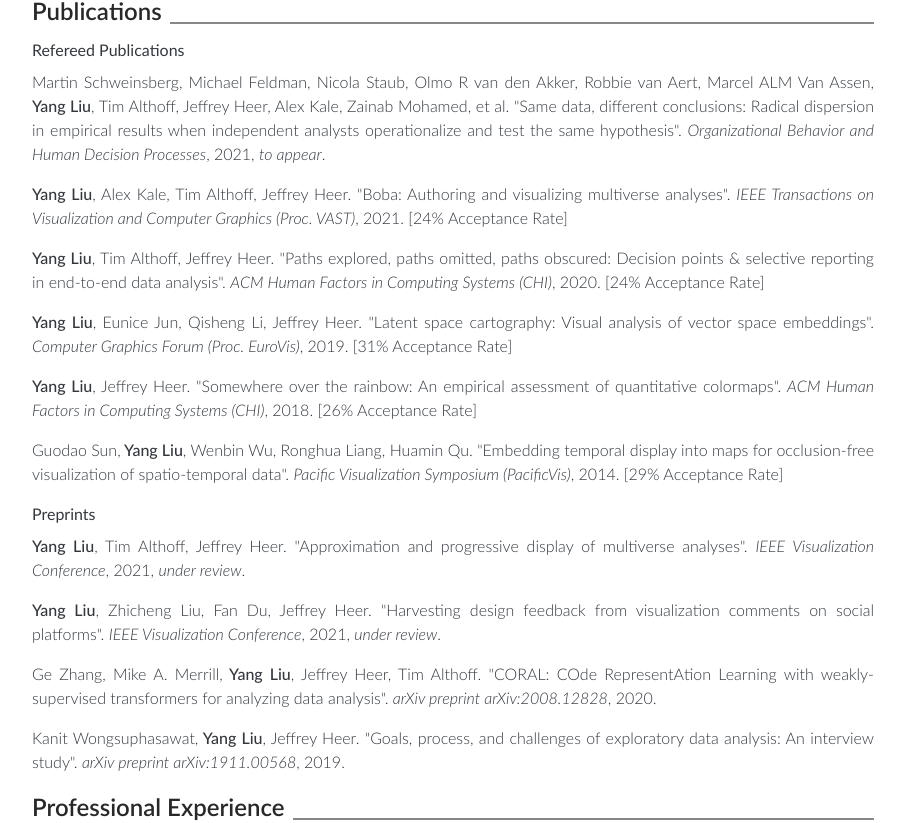
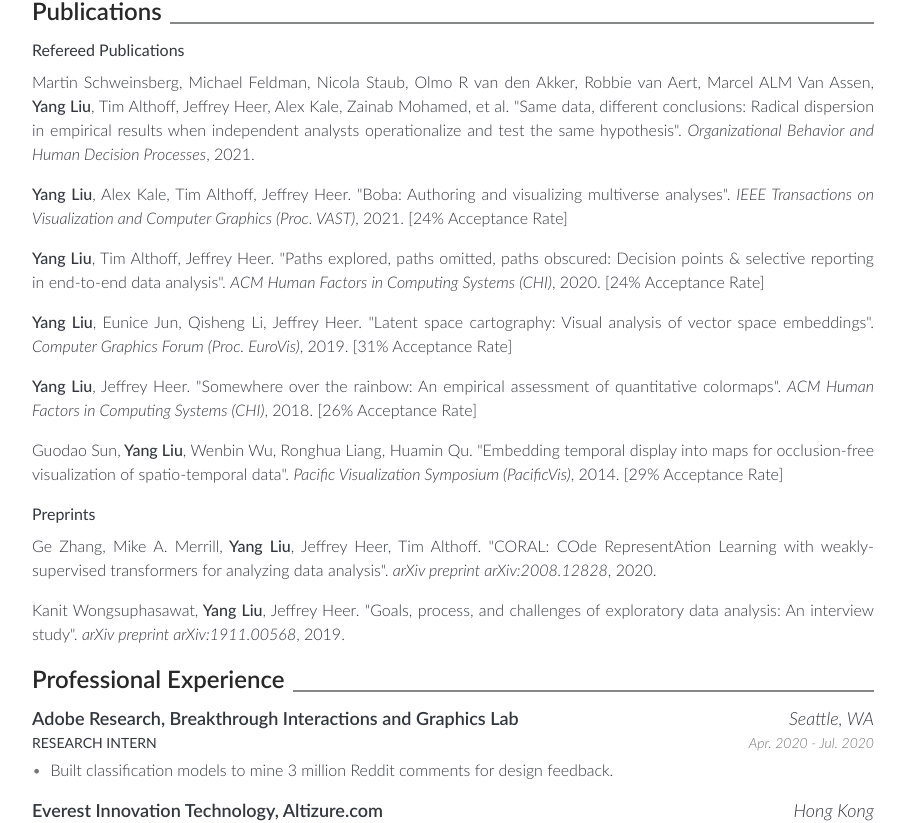
Before and after one commit to yyyliu/yyyliu.github.io, a Vue app: page /#/cv in a window 1280 px wide. Shown: the part 427-1250 px from the top of the page, without its empty margins (187-1092 px from the left). Built offline with nearby package versions, Linux system fonts and the light colour scheme.

Commit message:
Update CV

```diff
--- a/src/cv.js
+++ b/src/cv.js
@@ -68,21 +68,26 @@ const papers = [
     author: 'Martin Schweinsberg, Michael Feldman, Nicola Staub, Olmo R van den Akker, Robbie van Aert, Marcel ALM Van Assen, Yang Liu, Tim Althoff, Jeffrey Heer, Alex Kale, Zainab Mohamed, et al',
     title: 'Same data, different conclusions: Radical dispersion in empirical results when independent analysts operationalize and test the same hypothesis',
     venue: 'Organizational Behavior and Human Decision Processes',
-    time: '2021',
-    status: 'to appear'
+    volume: 165,
+    pages: '228-249',
+    time: '2021'
   },
   {
     author: 'Yang Liu, Alex Kale, Tim Althoff, Jeffrey Heer',
     title: 'Boba: Authoring and visualizing multiverse analyses',
     venue: 'IEEE Transactions on Visualization and Computer Graphics (Proc. VAST)',
     accept_rate: '24',
-    time: '2021'
+    time: '2021',
+    volume: 27,
+    number: 2,
+    pages: '1753-1763'
   },
   {
     author: 'Yang Liu, Tim Althoff, Jeffrey Heer',
     title: 'Paths explored, paths omitted, paths obscured: Decision points & selective reporting in end-to-end data analysis',
     venue: 'ACM Human Factors in Computing Systems (CHI)',
     accept_rate: '24',
+    pages: '406:1-406:14',
     time: '2020'
   },
   {
@@ -90,6 +95,9 @@ const papers = [
     title: 'Latent space cartography: Visual analysis of vector space embeddings',
     venue: 'Computer Graphics Forum (Proc. EuroVis)',
     accept_rate: '31',
+    volume: 38,
+    number: 3,
+    pages: '67-78',
     time: '2019'
   },
   {
@@ -97,6 +105,7 @@ const papers = [
     title: 'Somewhere over the rainbow: An empirical assessment of quantitative colormaps',
     venue: 'ACM Human Factors in Computing Systems (CHI)',
     accept_rate: '26',
+    pages: '598:1-598:12',
     time: '2018'
   },
   {
@@ -104,6 +113,7 @@ const papers = [
     title: 'Embedding temporal display into maps for occlusion-free visualization of spatio-temporal data',
     time: '2014',
     accept_rate: '29',
+    pages: '185-192',
     venue: 'Pacific Visualization Symposium (PacificVis)'
   }
 ]
@@ -112,20 +122,20 @@ const papers_under_review = [
 ]
 
 const papers_preprint = [
-  {
-    author: 'Yang Liu, Tim Althoff, Jeffrey Heer',
-    title: 'Approximation and progressive display of multiverse analyses',
-    venue: 'IEEE Visualization Conference',
-    time: '2021',
-    status: 'under review'
-  },
-  {
-    author: 'Yang Liu, Zhicheng Liu, Fan Du, Jeffrey Heer',
-    title: 'Harvesting design feedback from visualization comments on social platforms',
-    venue: 'IEEE Visualization Conference',
-    time: '2021',
-    status: 'under review'
-  },
+  // {
+  //   author: 'Yang Liu, Tim Althoff, Jeffrey Heer',
+  //   title: 'Approximation and progressive display of multiverse analyses',
+  //   venue: 'IEEE Visualization Conference',
+  //   time: '2021',
+  //   status: 'under review'
+  // },
+  // {
+  //   author: 'Yang Liu, Zhicheng Liu, Fan Du, Jeffrey Heer',
+  //   title: 'Harvesting design feedback from visualization comments on social platforms',
+  //   venue: 'IEEE Visualization Conference',
+  //   time: '2021',
+  //   status: 'under review'
+  // },
   {
     author: 'Ge Zhang, Mike A. Merrill, Yang Liu, Jeffrey Heer, Tim Althoff',
     title: 'CORAL: COde RepresentAtion Learning with weakly-supervised transformers for analyzing data analysis',
@@ -158,7 +168,7 @@ const work = [
     location: 'Seattle, WA',
     role: 'Research Intern',
     desc: [
-      'Mentors: Dr. Leo Zhicheng Liu and Dr. Fan Du'
+      'Built classification models to mine 3 million Reddit comments for design feedback.'
     ]
   },
   {
@@ -274,7 +284,7 @@ const awards = [
 const teaching = [
   {
     type: 'Teaching Assistant',
-    desc: 'Responsibilities included developing new class materials, leading tutorials, grading all assignments, meeting with students individually, and creating GitHub repositories for student projects.',
+    desc: 'Responsibilities included developing new class materials, leading tutorials, grading all assignments, and meeting with students individually.',
     items: [
       {
         title: 'CSE 512: Data Visualization',
--- a/src/data.js
+++ b/src/data.js
@@ -170,7 +170,7 @@ const projects = [
 
 const bio = [
   [
-    {text: 'Hello! I\'m a 4th year PhD student.'},
+    {text: 'Hello! I\'m a final year PhD student.'},
     {text: 'I research information visualization, with the general goal of promoting robust data analysis.'},
     {text: 'My current focus is to study how analyses might go awry and build new tools to improve reproducibility.'},
   ],
```
